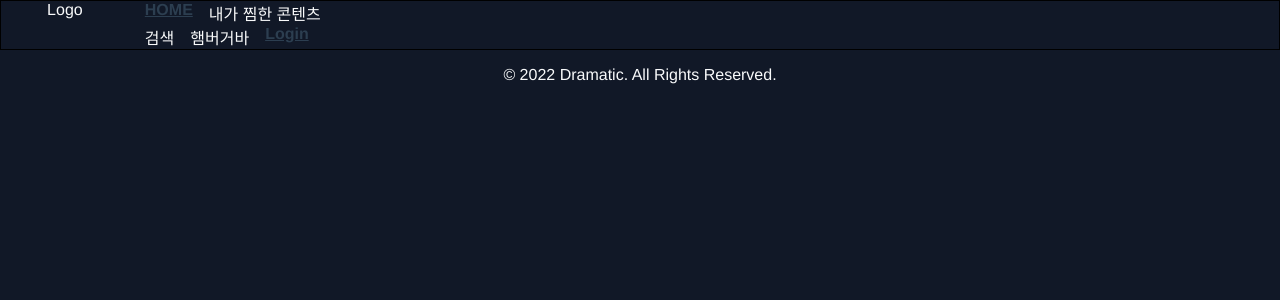
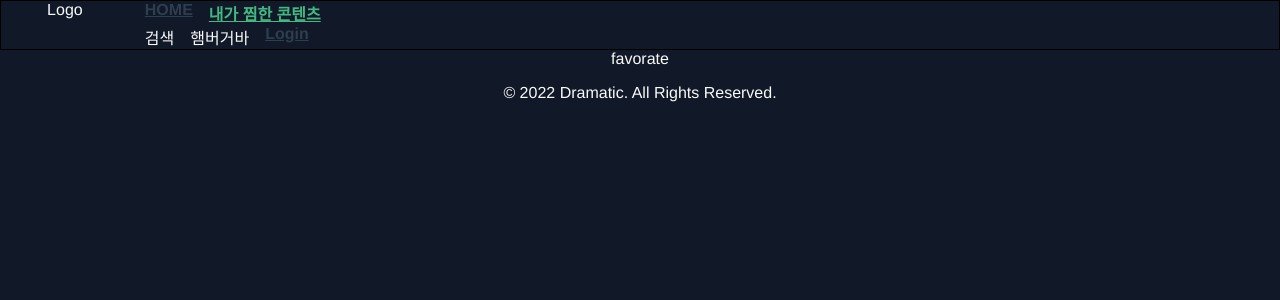
Before and after one commit to Jo-Ving/final-pjt, a Vue app in the folder final-pjt-front/: page /myfavorite in a window 1280 px wide. Shown: the top 300 px of the page. Built offline with nearby package versions, Linux system fonts and the light colour scheme.

Commit message:
Feat: favorate page setting
컴포넌트 생성
router 설정

```diff
--- a/final-pjt-front/src/components/NavBar.vue
+++ b/final-pjt-front/src/components/NavBar.vue
@@ -5,7 +5,7 @@
       <nav>
         <ul class="nav-left navItem">
           <li><router-link to="/">HOME</router-link></li>
-          <li>내가 찜한 콘텐츠</li>
+          <li><router-link to="/myfavorite">내가 찜한 콘텐츠</router-link></li>
         </ul>
         <ul class="nav-right navItem">
           <li>검색</li>
--- a/final-pjt-front/src/router/index.js
+++ b/final-pjt-front/src/router/index.js
@@ -2,6 +2,7 @@ import Vue from "vue";
 import VueRouter from "vue-router";
 import MainPage from "../views/MainPage.vue";
 import DetailPage from "../views/DetailPage.vue";
+import MyFavorite from "../views/MyFavorite.vue";
 import LoginPage from "../views/authPage/LoginPage.vue";
 import SignupPage from "../views/authPage/SignupPage.vue";
 
@@ -25,9 +26,15 @@ const routes = [
   },
   {
     path: "/detail/:id",
-    name: "detail/:id",
+    name: "detail",
     component: DetailPage,
   },
+  {
+    path: "/myfavorite",
+    name: "myfavorite",
+    component: MyFavorite,
+  },
+
   // {
   //   path: "/auth",
   //   name: "auth",
--- /dev/null
+++ b/final-pjt-front/src/views/MyFavorite.vue
@@ -0,0 +1,11 @@
+<template>
+  <div>favorate</div>
+</template>
+
+<script>
+export default {
+  name: "myFavorite",
+};
+</script>
+
+<style></style>
```
